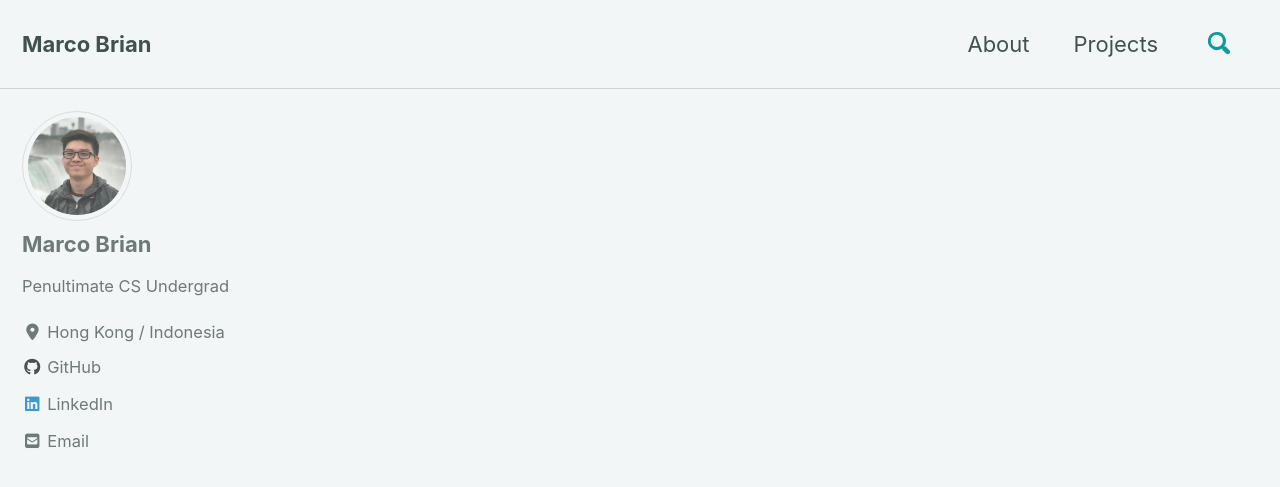
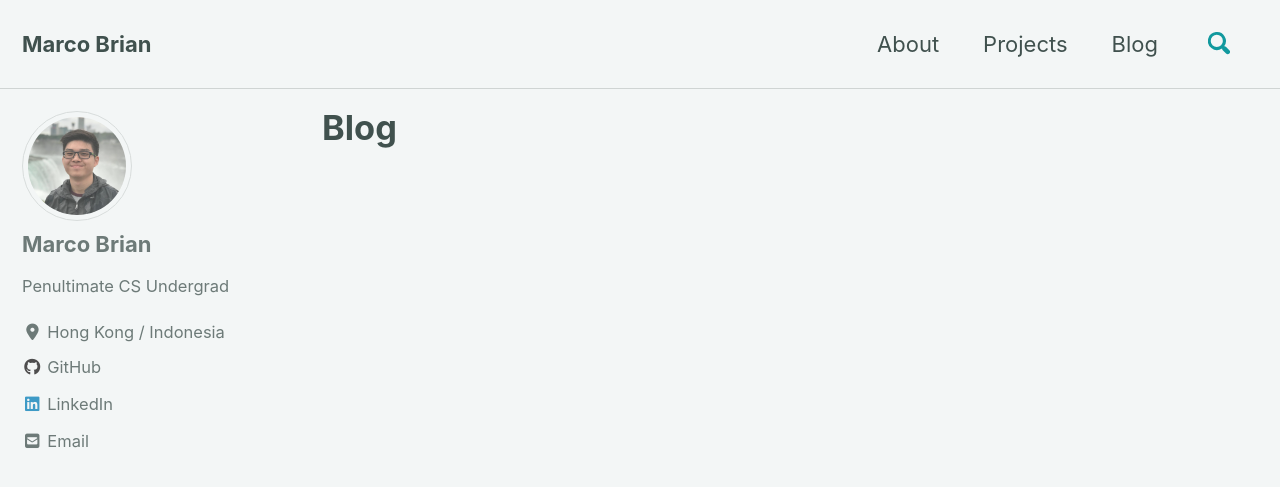
Before and after one commit to MarcoBrian/MarcoBrianJekyll, a Jekyll site: the page built from _pages/blog.md, in a window 1280 px wide and 900 px high. Shown: the top 487 px of the window. Built offline with Jekyll 4.4.1, drawn with Linux system fonts in a browser that asks for light colours; cached includes are drawn as plain includes; nearby versions of some CDN libraries; our own code applies the rules of GitHub Pages for plain Markdown files.

Commit message:
added blog

```diff
--- a/_data/navigation.yml
+++ b/_data/navigation.yml
@@ -4,6 +4,8 @@ main:
     url: /about/
   - title: "Projects"
     url: /projects/
+  - title: "Blog"
+    url: /blog/
 
   # - title: "About"
   #   url: https://mmistakes.github.io/minimal-mistakes/about/
--- a/_pages/blog.md
+++ b/_pages/blog.md
@@ -0,0 +1,10 @@
+---
+layout: archive
+permalink : /blog/
+title: "Blog"
+author_profile: true
+---
+
+{% for post in site.blogposts %}
+    {% include archive-single.html %}
+{% endfor %}
```
